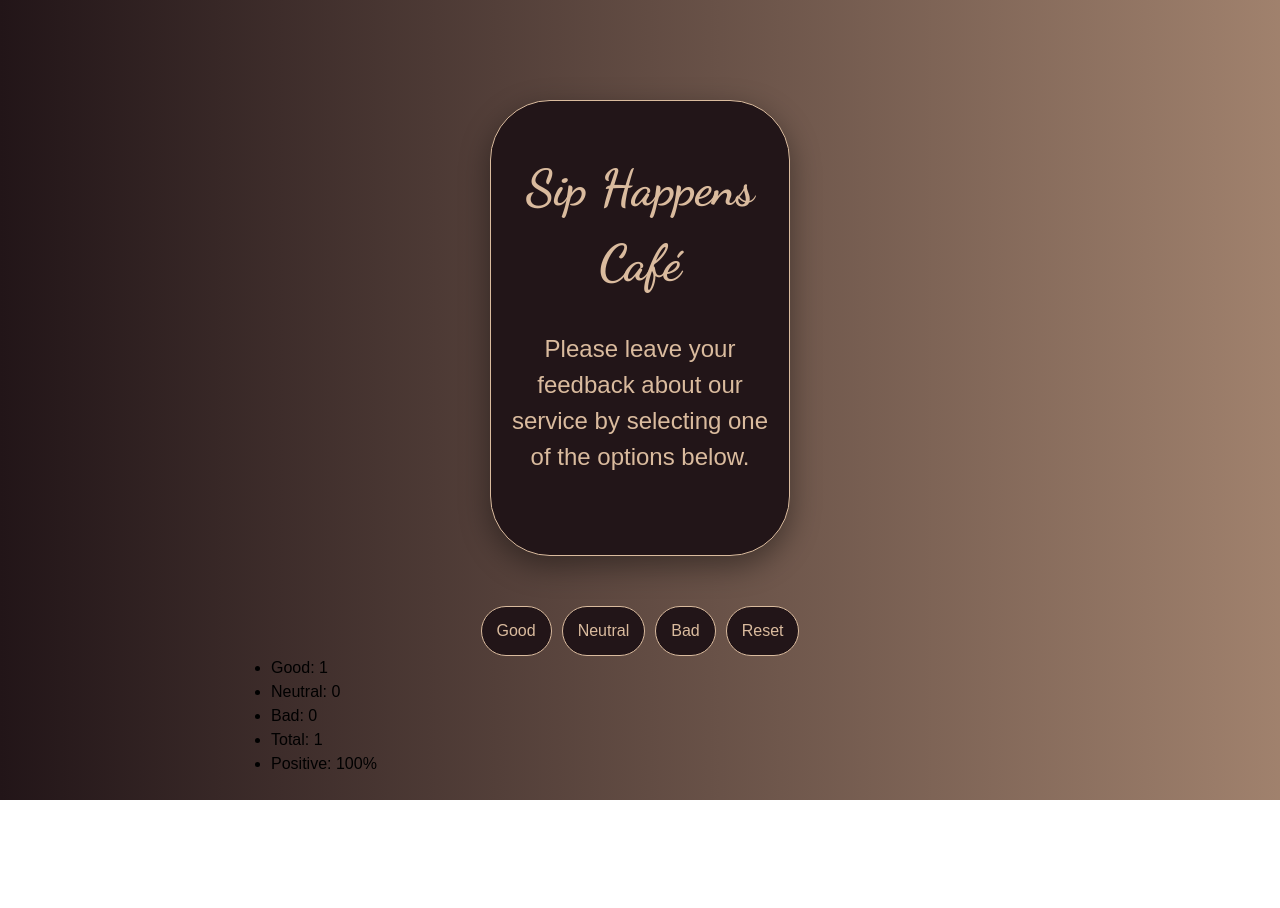
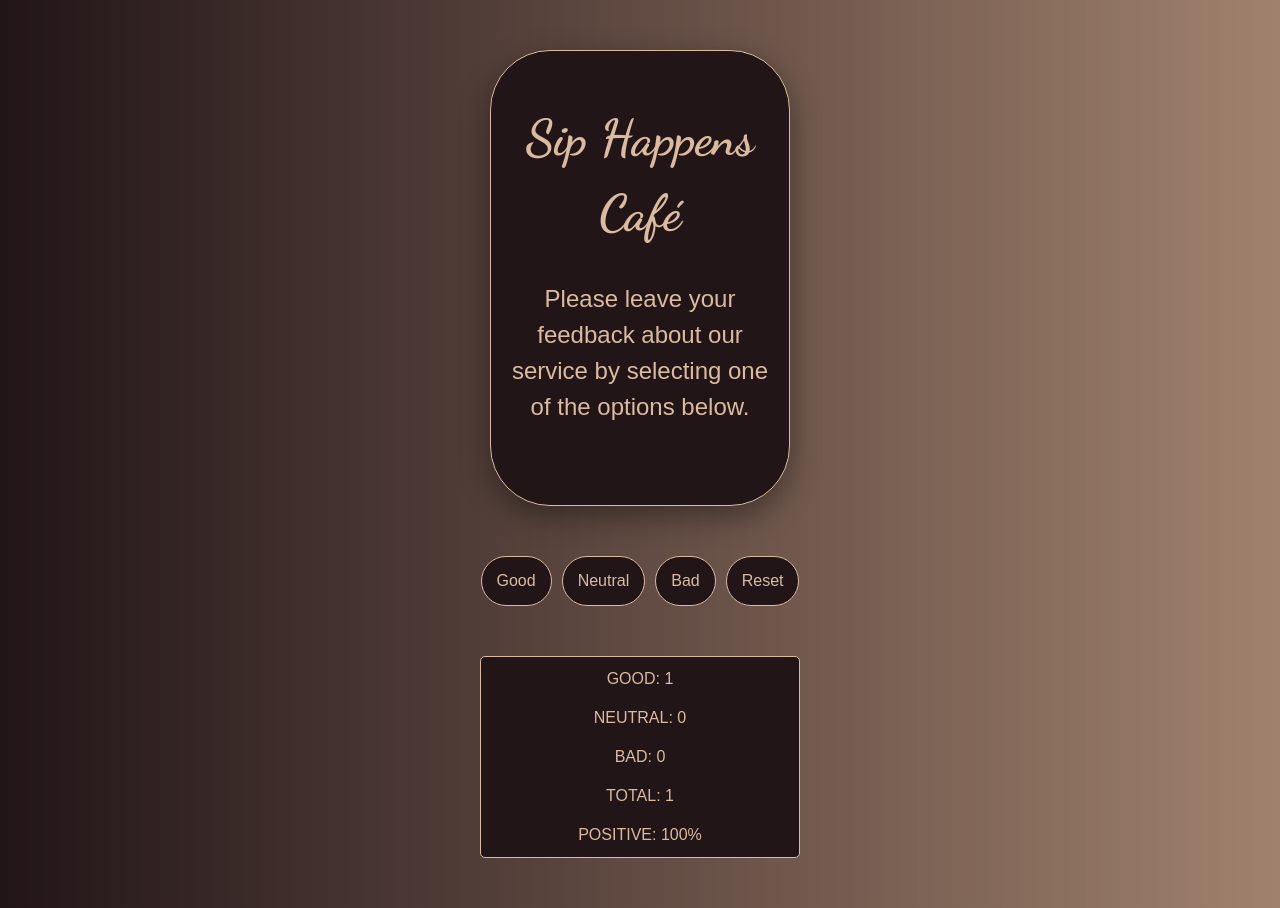
Before and after one commit to KaterynaKocheharova/goit-react-hw-02, a React (Vite) app: page / in a window 1280 px wide. Both pictures are taken after a click on the button "Good". Before the commit the page ends 800 px from the top, so only its background shows below. Built offline with nearby package versions, Linux system fonts and the light colour scheme.

Commit message:
finish styling feedback component

```diff
--- a/src/App.module.css
+++ b/src/App.module.css
@@ -1,5 +1,6 @@
 .section {
-  padding-top: 100px;
+  padding-top: 50px;
+  padding-bottom: 50px;
 }
 
 .container {
--- a/src/components/Feedback/Feedback.jsx
+++ b/src/components/Feedback/Feedback.jsx
@@ -1,11 +1,13 @@
+import css from "./Feedback.module.css";
+
 export default function Feedback({
   feedbacks: { good, bad, neutral },
   totalFeedbacks,
   positiveFeedbackPercentage,
 }) {
   return (
-    <ul>
-      <li>Good: {good}</li>
+    <ul className={css["feedback-list"]}>
+      <li className={css["feedback-item"]}>Good: {good}</li>
       <li>Neutral: {neutral}</li>
       <li>Bad: {bad}</li>
       <li>Total: {totalFeedbacks}</li>
--- /dev/null
+++ b/src/components/Feedback/Feedback.module.css
@@ -0,0 +1,16 @@
+.feedback-list {
+  max-width: 320px;
+  margin-right: auto;
+  margin-left: auto;
+  display: flex;
+  padding: 10px;
+  flex-direction: column;
+  align-items: center;
+  row-gap: 15px;
+  flex-wrap: wrap;
+  background-color: var(--dark-container);
+  color: var(--main-font-color);
+  text-transform: uppercase;
+  border-radius: 5px;
+  border: 1px solid var(--main-font-color);
+}
--- a/src/components/Notification/Notification.jsx
+++ b/src/components/Notification/Notification.jsx
@@ -1,3 +1,5 @@
+import css from "./Notification.module.css";
+
 export default function Notification() {
-  return <p>No reviews yet</p>;
+  return <p className={css["notification-message"]}>No reviews yet</p>;
 }
--- /dev/null
+++ b/src/components/Notification/Notification.module.css
@@ -0,0 +1,11 @@
+.notification-message {
+  max-width: 200px;
+  margin: 0 auto;
+  border-radius: 5px;
+  border: 1px solid var(--main-font-color);
+  padding: 15px;
+  background-color: var(--dark-container);
+  color: var(--main-font-color);
+  font-size: 20px;
+  text-align: center;
+}
--- a/src/components/Options/Options.module.css
+++ b/src/components/Options/Options.module.css
@@ -6,6 +6,7 @@
   gap: 10px;
   margin-right: auto;
   margin-left: auto;
+  margin-bottom: var(--big-mb);
 }
 
 @media screen and (min-width: 768px) {
--- a/src/index.css
+++ b/src/index.css
@@ -32,6 +32,7 @@ ul,
 ol {
   margin: 0;
   padding: 0;
+  list-style-type: none;
 }
 
 img {
```
